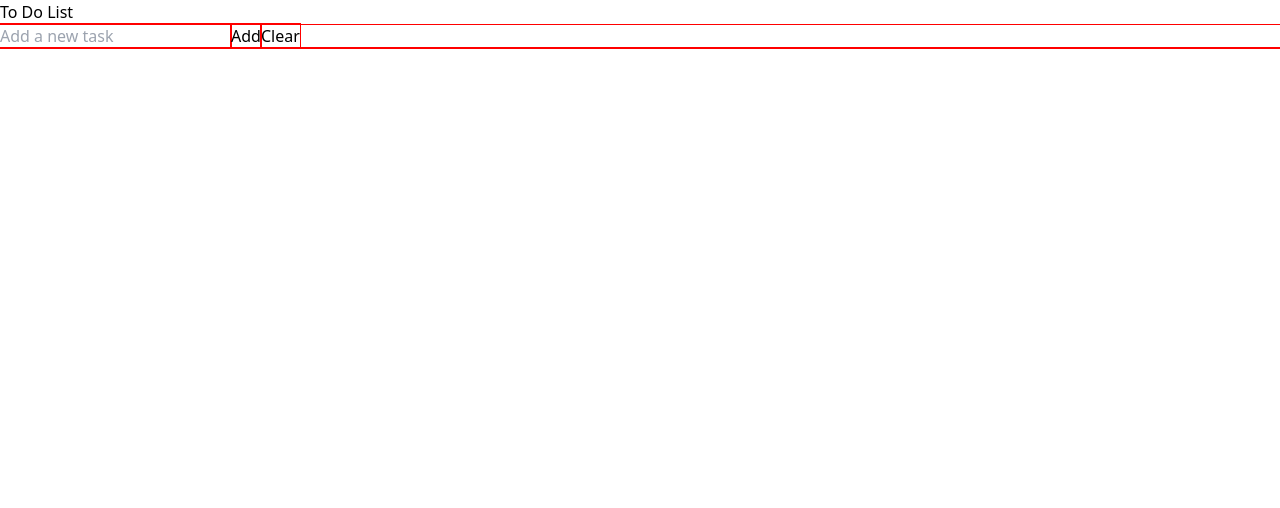
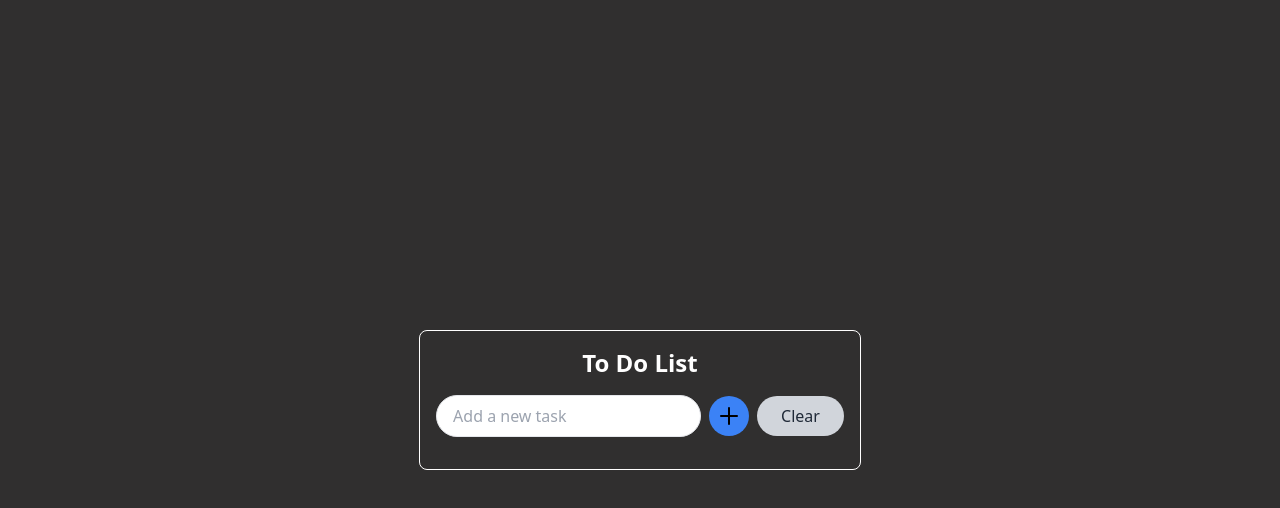
Before and after one commit to Nikitha-ms/new-todo-frontend, a React (Vite) app: page / in a window 1280 px wide. Shown: the top 508 px of the page. Built offline with nearby package versions, Linux system fonts and the light colour scheme.

Commit message:
styling for todo-list  component

```diff
--- a/src/components/Todo.jsx
+++ b/src/components/Todo.jsx
@@ -1,7 +1,6 @@
-import { useState ,useEffect} from "react";
+import { useState, useEffect } from "react";
 import API from "../utils/API";
-
-
+import Plus from "../assets/Plus.png"
 
 const Todo = () => {
   const [tasks, setTasks] = useState("");
@@ -9,14 +8,13 @@ const Todo = () => {
   const [editedTask, setEditedTask] = useState("");
   const [editIndex, setEditIndex] = useState(null);
 
-
   const handleAddTask = async () => {
     if (tasks.trim() === "") {
       alert("Please enter a task");
       return;
     }
     try {
-      const response = await API.post('/tasks/create', { task: tasks });
+      const response = await API.post("/tasks/create", { task: tasks });
       setTaskList([...taskList, response.data]);
       setTasks("");
     } catch (error) {
@@ -32,8 +30,12 @@ const Todo = () => {
   const handleSave = async (index) => {
     const taskId = taskList[index]._id;
     try {
-      const response = await API.put(`/tasks/edit/${taskId}`, { task: editedTask });
-      setTaskList(taskList.map((task, i) => (i === index ? response.data : task)));
+      const response = await API.put(`/tasks/edit/${taskId}`, {
+        task: editedTask,
+      });
+      setTaskList(
+        taskList.map((task, i) => (i === index ? response.data : task))
+      );
       setEditedTask("");
       setEditIndex(null);
     } catch (error) {
@@ -52,39 +54,74 @@ const Todo = () => {
   };
 
   return (
-    <div>
-      <h1>To Do List</h1>
+   <div className="flex h-screen w-full justify-center items-center bg-[#302f2f]">
+  <div className="flex flex-col justify-center items-center p-4 border border-white rounded-lg">
+    <h1 className="text-2xl  text-white text-center font-bold mb-4">To Do List</h1>
+    <div className="flex flex-row justify-center items-center gap-2 mb-4">
       <input
         type="text"
         placeholder="Add a new task"
         onChange={(e) => setTasks(e.target.value)}
         value={tasks}
+        className="px-4 py-2 border rounded-full focus:outline-none focus:ring-2 focus:ring-black"
       />
-      <button onClick={handleAddTask}>Add</button>
-      <button onClick={() => setTasks("")}>Clear</button>
-      <ul>
+      <button
+        onClick={handleAddTask}
+        className="bg-blue-500 text-white p-2 rounded-full hover:bg-blue-600 focus:ring w-10 h-10 flex items-center justify-center"
+
+      >
+        <img src={Plus} alt="Add" className="w-6 h-6" />
+
+      </button>
+      <button
+        onClick={() => setTasks("")}
+        className="bg-gray-300 text-gray-800 px-6 py-2 rounded-full hover:bg-gray-400 "
+      >
+        Clear
+      </button>
+    </div>
+    <ul className="list-none">
       {taskList.map((task, index) => (
-          <li key={task._id}>
+        <li key={task._id} className="flex items-center gap-2 mb-2">
           {editIndex === index ? (
             <>
               <input
                 type="text"
                 value={editedTask}
                 onChange={(e) => setEditedTask(e.target.value)}
+                className="px-4 py-2 border rounded-full focus:outline-none focus:ring-2 focus:ring-blue-500"
               />
-                <button onClick={() => handleSave(index)}>Save</button>
+              <button
+                onClick={() => handleSave(index)}
+                className="bg-green-500 text-white px-6 py-2 rounded-full hover:bg-green-600"
+              >
+                Save
+              </button>
             </>
           ) : (
             <>
-                <span>{task.task}</span>
-                <button onClick={() => handleEdit(index)}>Edit</button>
-                <button onClick={() => handleDelete(index)}>Delete</button>
+              <span className="px-4 py-2 text-white w-full border rounded-full focus:outline-none focus:ring-2 focus:ring-blue-500">
+                {task.task}
+              </span>
+              <button
+                onClick={() => handleEdit(index)}
+                className="bg-yellow-500 text-white px-6 py-2 rounded-full hover:bg-yellow-600"
+              >
+                Edit
+              </button>
+              <button
+                onClick={() => handleDelete(index)}
+                className="bg-red-500 text-white px-6 py-2 rounded-full hover:bg-red-600"
+              >
+                Delete
+              </button>
             </>
           )}
         </li>
       ))}
     </ul>
   </div>
+</div>
   );
 };
 
--- a/src/index.css
+++ b/src/index.css
@@ -2,6 +2,6 @@
 @tailwind components;
 @tailwind utilities;
 
-*{
+/* *{
     outline:1px solid red;
-}
+} */
```
Also changed, not shown: src/assets/Plus.png (added). Lines whose indentation alone changed are shown as unchanged.
